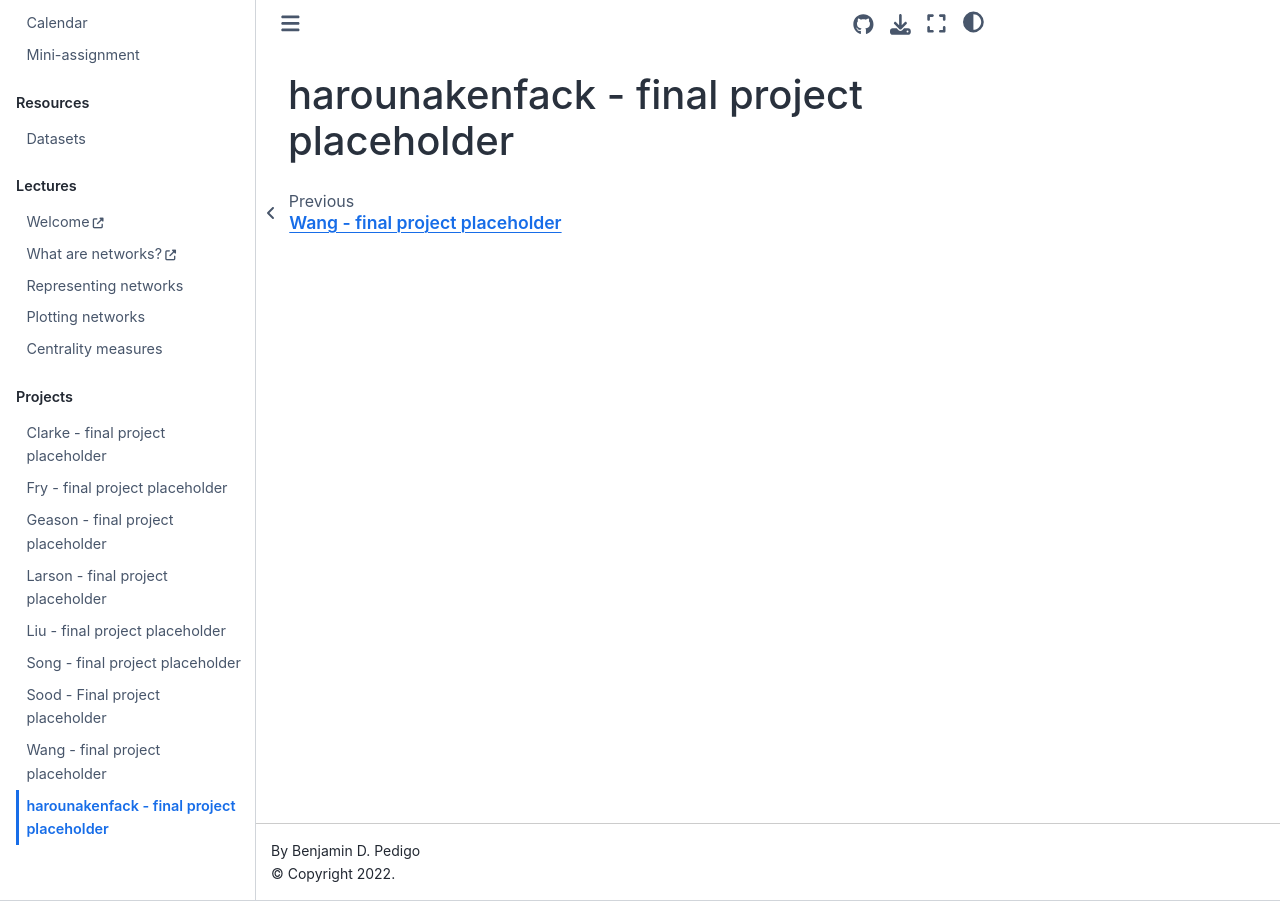
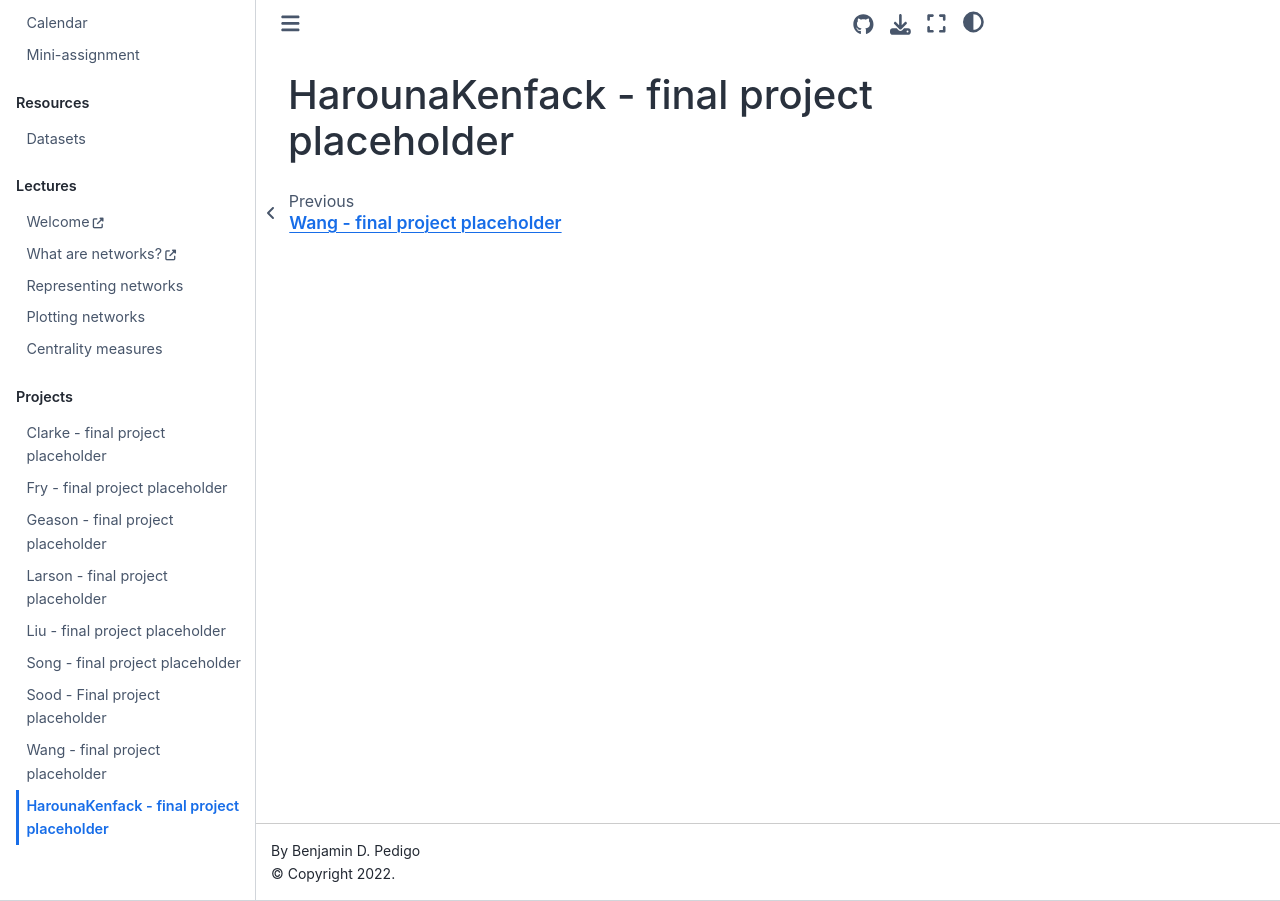
Before and after one commit to bdpedigo/networks-course, a Jupyter Book: the page built from docs/harounakenfack.md, in a window 1280 px wide. Built offline with Jupyter Book 1.0.4 settings and Sphinx 7.4.7 and the Sphinx Book theme 1.1.4, drawn with Linux system fonts in a browser that asks for light colours.

Commit message:
changed name in name.md file

```diff
--- a/docs/harounakenfack.md
+++ b/docs/harounakenfack.md
@@ -1 +1 @@
-# harounakenfack - final project placeholder
+# HarounaKenfack - final project placeholder
```
